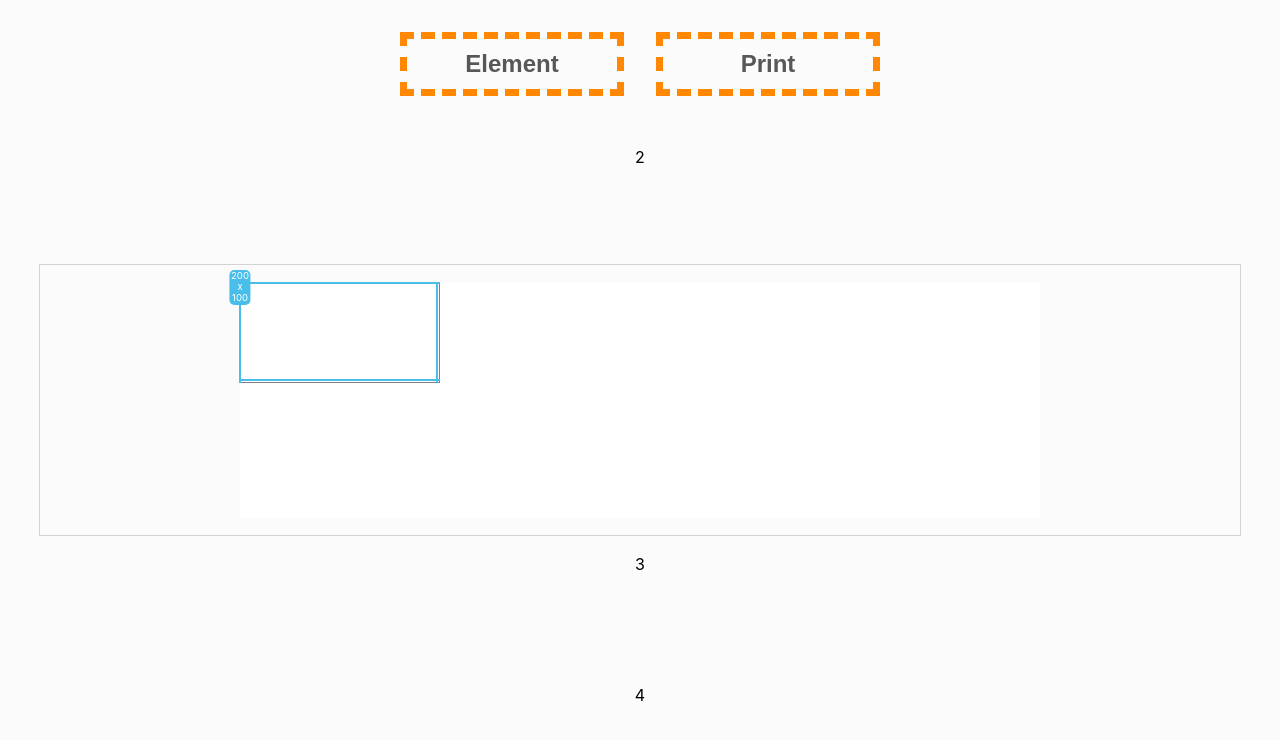
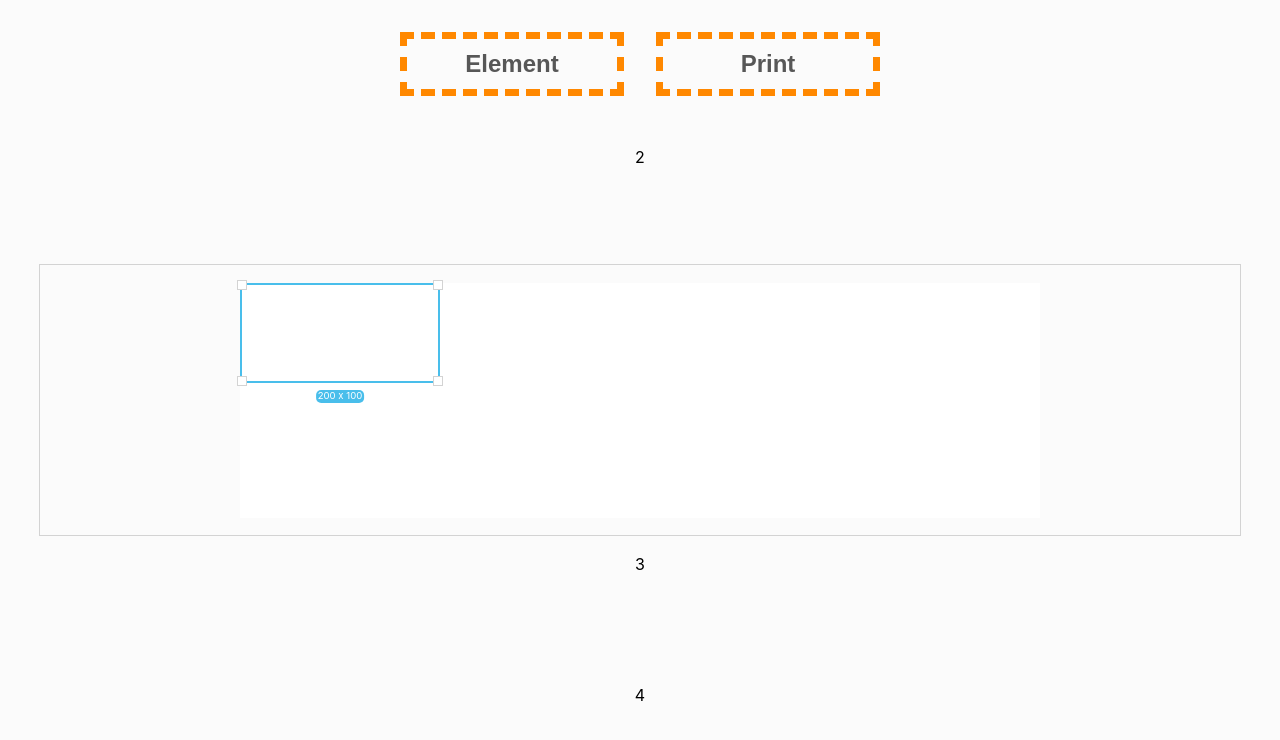
Before and after one commit to alexsaliu/designtool, a React (Create React App) app: page / in a window 1280 px wide. Both pictures are taken after a click on the button "Element". Shown: the top 740 px of the page. Built offline with nearby package versions, Linux system fonts and the light colour scheme.

Commit message:
Elements are now moved with the overlaying adjuster frame of which has adjuster borders that cover the element moving area

```diff
--- a/src/components/Adjuster.js
+++ b/src/components/Adjuster.js
@@ -7,7 +7,7 @@ import {
     updateElements
 } from '../store/actions/actions.js';
 
-const Adjuster = ({ styles }) => {
+const Adjuster = ({ styles, selected, highlighted, setHighlighted, updateElementPosition, commenceMovingElement }) => {
     const [adjusterStyles, setAdjusterStyles] = useState({});
 
     const isMoving = useSelector(state => state.editor.movingElement);
@@ -15,42 +15,40 @@ const Adjuster = ({ styles }) => {
     useEffect(() => {
         let style = {};
         let parentBorder = styles.border ? getNumericValue(styles.border) : 0;
-        let right = getNumericValue(styles.width) + parentBorder * 2;
-        let bottom = getNumericValue(styles.height) + parentBorder * 2;
+        let left = getNumericValue(styles.left) - parentBorder / 2;
+        let top = getNumericValue(styles.top) - parentBorder / 2;
+        style.width = `${styles.width}`;
+        style.height = `${styles.height}`;
         style.left = `-${parentBorder}px`;
         style.top = `-${parentBorder}px`;
-        style.right = `-${right}px`;
-        style.bottom = `-${bottom}px`;
-
         setAdjusterStyles(style);
     }, [styles])
 
-    const positionAdjusterFrameOnElement = () => {
-        //left
-
-        //right
-        //top
-        //bottom
-    }
-
     if (styles) {
         return (
-            <div style={{left: adjusterStyles.left, top: adjusterStyles.top}} className="adjuster-container">
-            { !isMoving ?
-                <div>
-                    <div style={{}} className="adjuster square top left"></div>
-                    <div className="adjuster square top right"></div>
-                    <div className="adjuster square bottom right"></div>
-                    <div className="adjuster square bottom left"></div>
+            <div
+                style={adjusterStyles}
+                className="adjuster-container"
+            >
+                <div
+                    className="adjuster-dragger"
+                    onMouseLeave={() => {setHighlighted(false); updateElementPosition()}}
+                    onMouseDown={() => commenceMovingElement()}
+                    onMouseUp={() => updateElementPosition()}
+                >
+                </div>
 
-                    <div style={{height: `${styles.height}`}} className="adjuster line left"><div className="line-color vertical"></div></div>
-                    <div style={{width: `${styles.width}`}} className="adjuster line top"><div className="line-color horizontal"></div></div>
-                    <div style={{height: `${styles.height}`, right: `${adjusterStyles.right}`}} className="adjuster line right"><div className="line-color vertical"></div></div>
-                    <div style={{width: `${styles.width}`, bottom: `${adjusterStyles.bottom}`}} className="adjuster line bottom"><div className="line-color horizontal"></div></div>
-                </div> : ''
-            }
+                { !isMoving && selected ? <div className="adjuster line left"></div> : ''}
+                { !isMoving && selected ? <div className="adjuster line top"></div> : ''}
+                { !isMoving && selected ? <div className="adjuster line right"></div> : ''}
+                { !isMoving && selected ? <div className="adjuster line bottom"></div> : ''}
 
-            <div className="dimensions">{styles.width.match(/\d+/)[0]} x {styles.height.match(/\d+/)[0]}</div>
+                { !isMoving && selected ? <div className="adjuster square top left"></div> : ''}
+                { !isMoving && selected ? <div className="adjuster square top right"></div> : ''}
+                { !isMoving && selected ? <div className="adjuster square bottom right"></div> : ''}
+                { !isMoving && selected ? <div className="adjuster square bottom left"></div> : ''}
+
+                { !isMoving && selected ? <div className="dimensions">{styles.width.match(/\d+/)[0]} x {styles.height.match(/\d+/)[0]}</div> : ''}
 
             </div>
         );
--- a/src/components/Banner.js
+++ b/src/components/Banner.js
@@ -5,15 +5,16 @@ import '../index.css';
 import Element from './Element.js';
 
 const Banner = () => {
-    const state = useSelector(state => state.editor);
+    const bannerSize = useSelector(state => state.editor.bannerSize);
+    const elements = useSelector(state => state.editor.elements);
     const dispatch = useDispatch();
 
     return (
         <div
             className="banner"
-            style={{width: "800px", height: "235px", background: "white"}}
+            style={{width: `${bannerSize[0]}px`, height: `${bannerSize[1]}px`, background: "white"}}
         >
-            {state.elements.map((element, i) => <Element key={i} id={i} />)}
+            {elements.map((element, i) => <Element key={i} id={i} />)}
 
         </div>
     );
--- a/src/components/Element.js
+++ b/src/components/Element.js
@@ -18,6 +18,7 @@ const Element = ({ id }) => {
     const [startingPosition, setStartingPosition] = useState([0,0]);
     const [updatedElements, setUpdatedElements] = useState([]);
 
+    const bannerSize = useSelector(state => state.editor.bannerSize);
     const elements = useSelector(state => state.editor.elements);
     const selectedId = useSelector(state => state.editor.selectedElementId);
     const isMoving = useSelector(state => state.editor.movingElement);
@@ -26,12 +27,7 @@ const Element = ({ id }) => {
 
     useEffect(() => {
         setUpdatedElements([...elements]);
-        console.log("ELEMENTS: ", elements);
     }, [elements])
-
-    useEffect(() => {
-        console.log("highlighted: ", highlighted);
-    }, [highlighted])
 
     useEffect(() => {
         if (selectedId === id && isMoving) {
@@ -71,8 +67,8 @@ const Element = ({ id }) => {
         const elementPosition = [left, top];
         const newElementPosition = calculateElementPosition(startingPosition, currentMousePosition, elementPosition);
 
-        let x = checkPositionBoundaries(newElementPosition[0], 0, 800 - width);
-        let y = checkPositionBoundaries(newElementPosition[1], 0, 235 - height);
+        let x = checkPositionBoundaries(newElementPosition[0], 0, bannerSize[0] - width);
+        let y = checkPositionBoundaries(newElementPosition[1], 0, bannerSize[1] - height);
 
         currentElements[id].style = {...currentElements[id].style, left: `${x}px`, top: `${y}px`};
         setUpdatedElements(currentElements);
@@ -89,19 +85,18 @@ const Element = ({ id }) => {
             <div
                 style={elements[id].style}
                 className={selectedId === id ? 'selected' : ''}
+                onMouseEnter={() => setHighlighted(true)}
             >
-                <div
 
-                    style={{width: '100%', height: '100%'}}
-                    onMouseEnter={() => setHighlighted(true)}
-                    onMouseLeave={() => {setHighlighted(false); updateElementPosition()}}
-                    onMouseDown={() => commenceMovingElement()}
-                    onMouseUp={() => updateElementPosition()}
-                >
-                </div>
-
-                {highlighted ? <Highlight styles={elements[id].style} /> : ''}
-                {selectedId === id ? <Adjuster styles={elements[id].style} /> : ''}
+                {selectedId === id || highlighted
+                    ? <Adjuster
+                        styles={elements[id].style}
+                        selected={selectedId === id}
+                        setHighlighted={setHighlighted}
+                        updateElementPosition={updateElementPosition}
+                        commenceMovingElement={commenceMovingElement}
+                    /> : ''
+                }
 
             </div>
         );
--- a/src/index.css
+++ b/src/index.css
@@ -83,7 +83,7 @@ body {
     --adjuster-square-size: 10px;
     --adjuster-square-offset: calc(var(--adjuster-square-size) / -2);
     --highlight-color: #49beeb;
-    --adjuster-line-size: 10px;
+    --adjuster-line-size: 14px;
     --adjuster-line-offset: calc(var(--adjuster-line-size) / -2);
 }
 
@@ -95,44 +95,43 @@ body {
 }
 
 /* Adjuster */
-.adjuster.line {
-    display: flex;
-    align-items: center;
-    justify-content: center;
+.adjuster-container {
+    border: 2px solid var(--highlight-color);
+    width: 100%;
+    height: 100%;
 }
 
-.adjuster .line-color {
-    background: var(--highlight-color);
-}
-.adjuster .line-color.horizontal {
-    background: var(--highlight-color);
-    height: 2px;
+.adjuster-dragger {
+    height: 100%;
     width: 100%;
 }
-.adjuster .line-color.vertical {
-    background: var(--highlight-color);
-    height: 100%;
-    width: 2px;
+
+.adjuster.line {
+    background: none;
 }
 
 .adjuster.line.left {
     cursor: ew-resize;
     width: var(--adjuster-line-size);
+    height: 100%;
     left: var(--adjuster-line-offset);
 }
 .adjuster.line.top {
     cursor: ns-resize;
     height: var(--adjuster-line-size);
+    width: 100%;
     top: var(--adjuster-line-offset);
 }
 .adjuster.line.right {
     cursor: ew-resize;
     width: var(--adjuster-line-size);
+    height: 100%;
     right: var(--adjuster-line-offset);
 }
 .adjuster.line.bottom {
     cursor: ns-resize;
     height: var(--adjuster-line-size);
+    width: 100%;
     bottom: var(--adjuster-line-offset);
 }
 
--- a/src/store/reducers/reducers.js
+++ b/src/store/reducers/reducers.js
@@ -6,6 +6,7 @@ import {
 } from '../constants.js';
 
 const initialState = {
+    bannerSize: [800, 235],
     mousePosition: [0,0],
     movingElement: false,
     elements: [],
```
